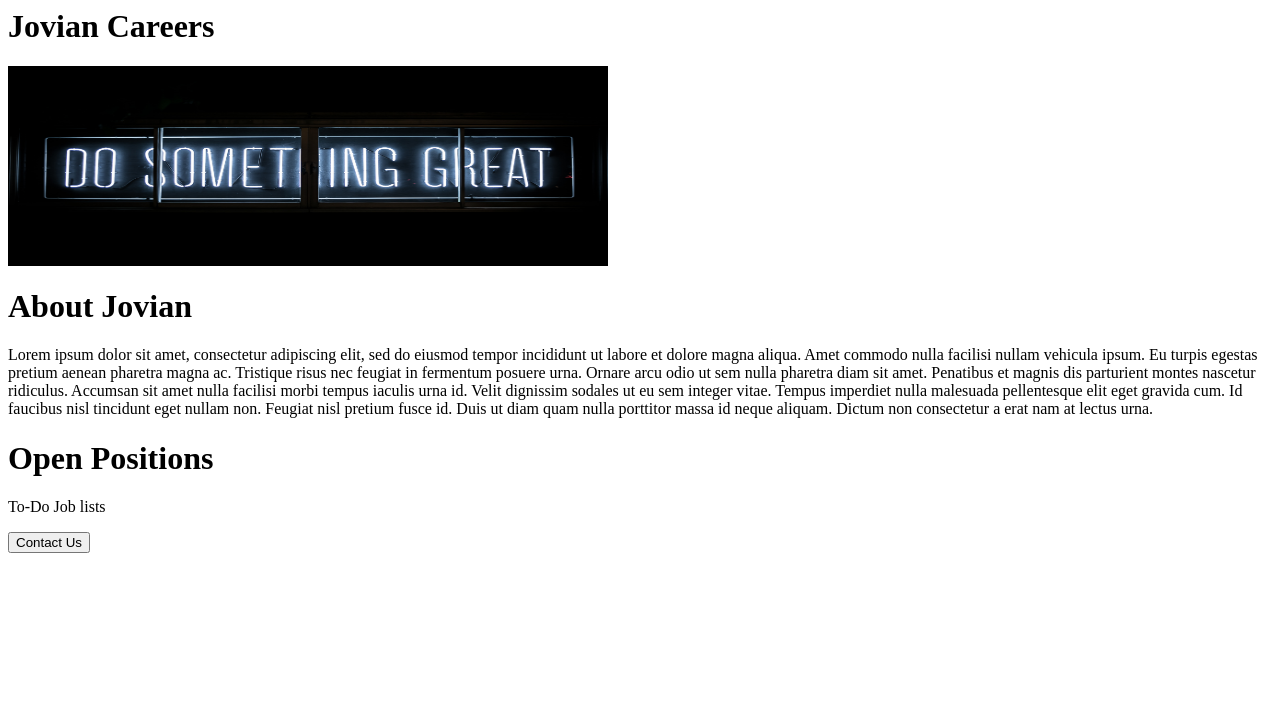
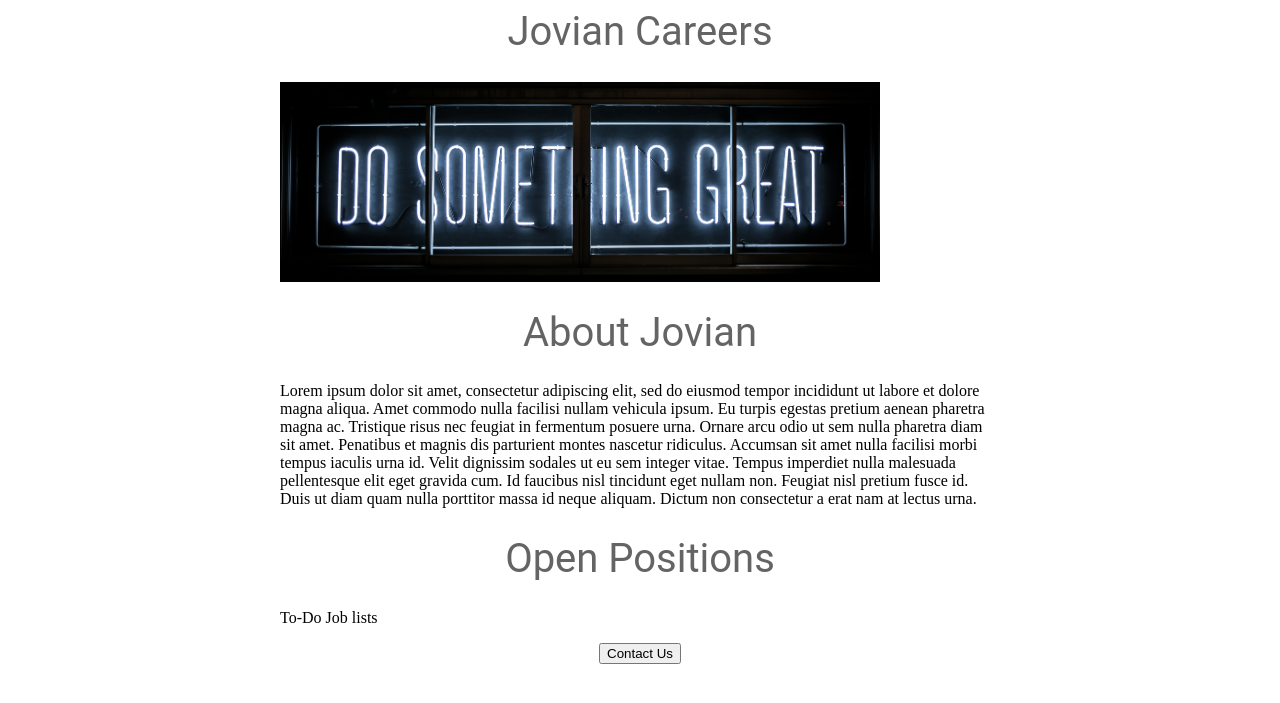
Before and after one commit to KEEPlagat/jovian-careers-v2, a Flask app: page / in a window 1280 px wide. Shown: the top 703 px of the page. Run offline with Flask 2, Linux system fonts and the light colour scheme.

Commit message:
Added css

```diff
--- a/templates/home.html
+++ b/templates/home.html
@@ -1,15 +1,44 @@
 <html>
   <head>
     <title>Replit with pthon</title>
+    <style>
+      h1{
+        font-size: 40px;
+        font-weight: normal;
+        color: rgb(100,100,100);
+        text-align: center;
+        font-family: Roboto;
+      }
+      #banner{
+        width:600px;
+        height:200px;
+        object-fit: cover;
+      }
+      h2{
+        font-size: 40px;
+        font-weight: normal;
+        color: rgb(70,70,70);
+        text-align: Roboto;
+        font-family: Roboto;
+      }
+      #container{
+        max-width: 720px;
+        margin: 0 auto;
+      }
+    </style>
   </head>
   <body>
-    <h1>Jovian Careers</h1>
-    <img  src="https://crud.keeplagat.repl.co/static/banner.jpg"
-      height=200 width=600>
+    <div id="container">
+            <h1>Jovian Careers</h1>
+    <img id="banner"  src="https://crud.keeplagat.repl.co/static/banner.jpg">
     <h1>About Jovian</h1>
     <p>Lorem ipsum dolor sit amet, consectetur adipiscing elit, sed do eiusmod tempor incididunt ut labore et dolore magna aliqua. Amet commodo nulla facilisi nullam vehicula ipsum. Eu turpis egestas pretium aenean pharetra magna ac. Tristique risus nec feugiat in fermentum posuere urna. Ornare arcu odio ut sem nulla pharetra diam sit amet. Penatibus et magnis dis parturient montes nascetur ridiculus. Accumsan sit amet nulla facilisi morbi tempus iaculis urna id. Velit dignissim sodales ut eu sem integer vitae. Tempus imperdiet nulla malesuada pellentesque elit eget gravida cum. Id faucibus nisl tincidunt eget nullam non. Feugiat nisl pretium fusce id. Duis ut diam quam nulla porttitor massa id neque aliquam. Dictum non consectetur a erat nam at lectus urna.</p>
     <h1>Open Positions</h1>
     <p>To-Do Job lists</p>
+      <div style = "text-align:center;">
     <button>Contact Us</button>
+      </div>
+    </div>
+
   </body>
 </html>
```
